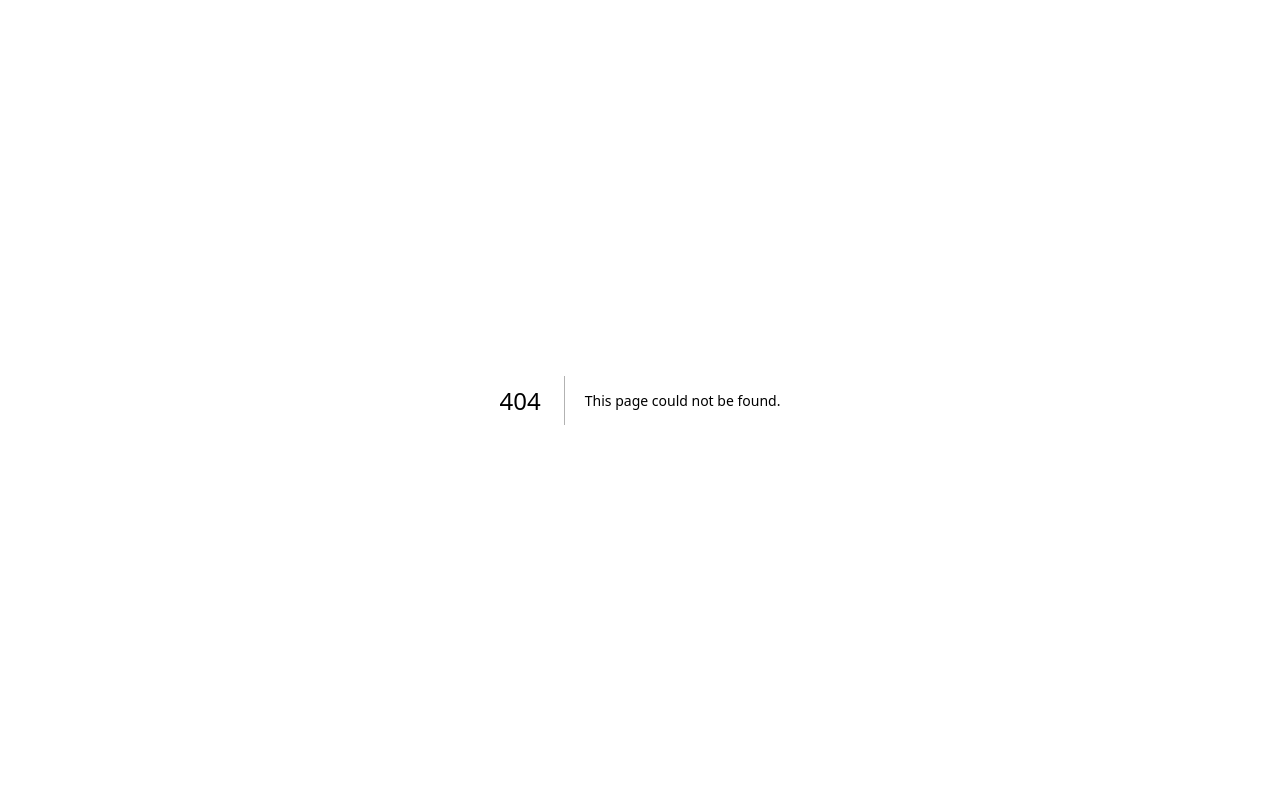
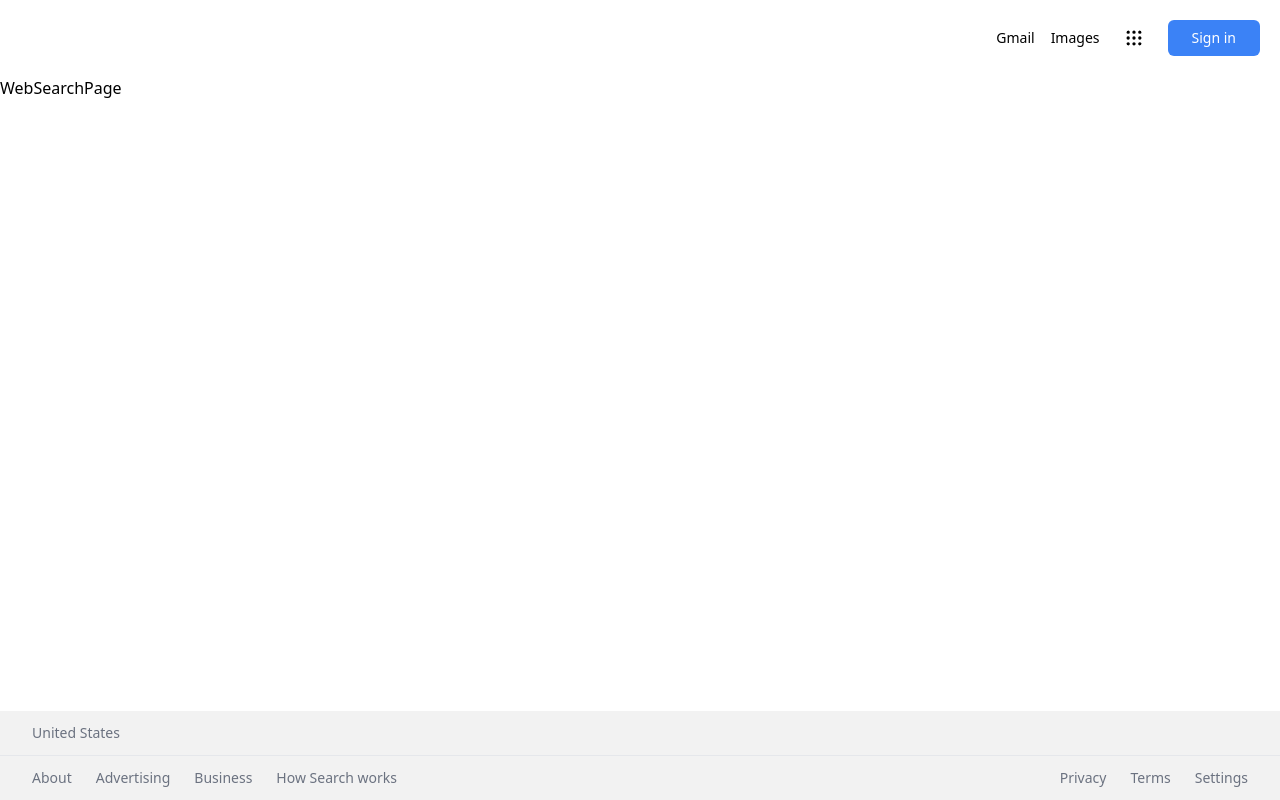
Before and after one commit to OscarGM40/google-search-practice, a Next.js app: page /search/web in a window 1280 px wide. Before the commit this address had no page. Built offline with nearby package versions, Linux system fonts and the light colour scheme; no server answers.

Commit message:
thrilled about next 13 layouts

```diff
--- a/src/app/layout.tsx
+++ b/src/app/layout.tsx
@@ -1,3 +1,4 @@
+import Footer from "@/components/Footer";
 import "../styles/globals.css";
 
 export default function RootLayout({ children }: { children: React.ReactNode }) {
@@ -10,7 +11,10 @@ export default function RootLayout({ children }: { children: React.ReactNode })
         content="Next app clone portfolio purposes,still you owe me 1000$ bucks for each search"
       />
       <link rel="icon" href="/images/google-logo-3.webp" />
-      <body>{children}</body>
+      <body>
+        {children}
+        <Footer />
+      </body>
     </html>
   );
 }
--- /dev/null
+++ b/src/app/search/images/page.tsx
@@ -0,0 +1,7 @@
+
+const ImageSearchPage = () => {
+  return (
+    <div>ImageSearchPage</div>
+  )
+}
+export default ImageSearchPage
--- /dev/null
+++ b/src/app/search/layout.tsx
@@ -0,0 +1,12 @@
+import SearchHeader from "@/components/SearchHeader";
+import "../../styles/globals.css";
+
+export default function SearchLayout({ children }: { children: React.ReactNode }) {
+  return (
+    // ojo que no puede haber dos etiquetas <html></html> o <body></body> en la aplicacion o dará un error de Hidratación
+    <div>
+      <SearchHeader />
+      {children}
+    </div>
+  );
+}
--- /dev/null
+++ b/src/app/search/web/page.tsx
@@ -0,0 +1,6 @@
+const WebSearchPage = () => {
+  return (
+    <div>WebSearchPage</div>
+  )
+}
+export default WebSearchPage
--- /dev/null
+++ b/src/components/CountryLookup.tsx
@@ -0,0 +1,18 @@
+// fijate que en el momento en que use useState | useEffect,etc necesito decirle a Next que es client side rendering
+"use client";
+
+import { getCountry } from "@/helpers/getCountry";
+import { useEffect, useState } from "react";
+
+const CountryLookup = () => {
+  const [country, setCountry] = useState("United States");
+
+  useEffect(() => {
+    getCountry()
+      .then((data) => setCountry(data.country))
+      .catch(console.log);
+  }, []);
+
+  return <div>{country}</div>;
+};
+export default CountryLookup;
--- /dev/null
+++ b/src/components/Footer.tsx
@@ -0,0 +1,26 @@
+import CountryLookup from "./CountryLookup";
+
+const Footer = () => {
+  return (
+    <footer className="absolute bottom-0 text-sm text-gray-500 bg-[#F2F2F2] w-full ">
+      <div className="border-b px-8 py-3">
+        {/* separamos el footer ya que queremos el máximo posible como server rendering.El unico que necesita client rendering es CountryLookup */}
+        <CountryLookup />
+      </div>
+      <div className="flex flex-col sm:flex-row justify-between items-center px-8 py-3 space-y-7 sm:space-y-0 ">
+        <ul className="flex items-center space-x-6">
+          <li className="link">About</li>
+          <li className="link">Advertising</li>
+          <li className="link">Business</li>
+          <li className="link">How Search works</li>
+        </ul>
+        <ul className="flex items-center space-x-6">
+          <li className="link">Privacy</li>
+          <li className="link">Terms</li>
+          <li className="link">Settings</li>
+        </ul>
+      </div>
+    </footer>
+  );
+};
+export default Footer;
--- a/src/components/HomeSearch.tsx
+++ b/src/components/HomeSearch.tsx
@@ -26,7 +26,7 @@ const HomeSearch = () => {
   const randomSearch = async (evt: MouseEvent) => {
     setRndSearchLoading(true);
     // necesarios si vamos a redirigir ??
-    evt.preventDefault();
+    // evt.preventDefault();
     const term = await getRandomWord();
     if (!term) return;
     router.push(`/search?query=${term}`);
--- /dev/null
+++ b/src/components/SearchHeader.tsx
@@ -0,0 +1,24 @@
+import Link from "next/link";
+// fijate que si se llama el icono TbGrid viene de react-icons/tb.Si fuera FaOutlet por ejemplo vendria de react-icons/fa.Muy asintos ellos
+import { TbGridDots } from "react-icons/tb";
+
+const SearchHeader = () => {
+  return (
+    <header className="p-5 text-sm">
+      <div className="flex justify-end items-center space-x-4">
+        {/* recuerda que el Link de Next tmb mejora el SEO */}
+        <Link href="https://mail.google.com" className="hover:underline">
+          Gmail
+        </Link>
+        <Link href="https://image.google.com" className="hover:underline">
+          Images
+        </Link>
+        <TbGridDots className="bg-transparent hover:bg-gray-200 rounded-full text-4xl p-2 cursor-pointer" />
+        <button className="bg-blue-500 text-white px-6 py-2 font-medium rounded-md hover:brightness-105 hover:shadow-md transition-shadow duration-300">
+          Sign in
+        </button>
+      </div>
+    </header>
+  );
+};
+export default SearchHeader;
--- /dev/null
+++ b/src/helpers/getCountry.ts
@@ -0,0 +1,6 @@
+export const getCountry = async () => {
+  const resp = await fetch(
+    `https://extreme-ip-lookup.com/json?key=${process.env.NEXT_PUBLIC_EXTREME_LOOKUP_API_KEY}`,
+  );
+  return await resp.json();
+};
--- a/src/styles/globals.css
+++ b/src/styles/globals.css
@@ -6,4 +6,7 @@
   .btn {
     @apply bg-[#f8f9fa] rounded-3xl text-sm text-gray-800 hover:ring-1 hover:ring-gray-200 focus:outline-none active:ring-gray-300 hover:shadow-md w-36 h-10 transition-shadow;
   }
+  .link {
+    @apply hover:underline cursor-pointer;
+  }
 }
```
Also changed, not shown: GoogleSearchNotes.txt, 1 other file (tests, documents, lock files or other folders).
